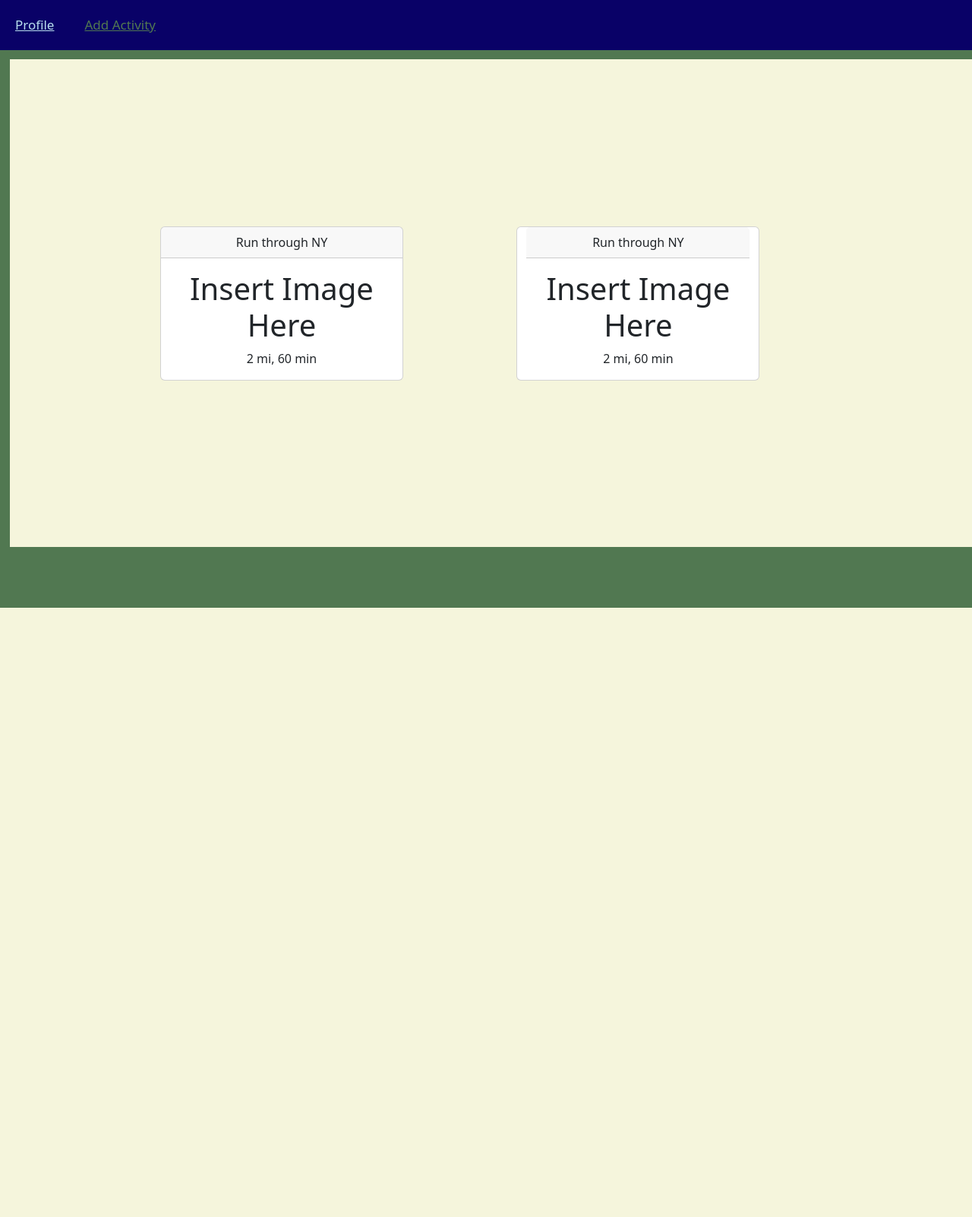
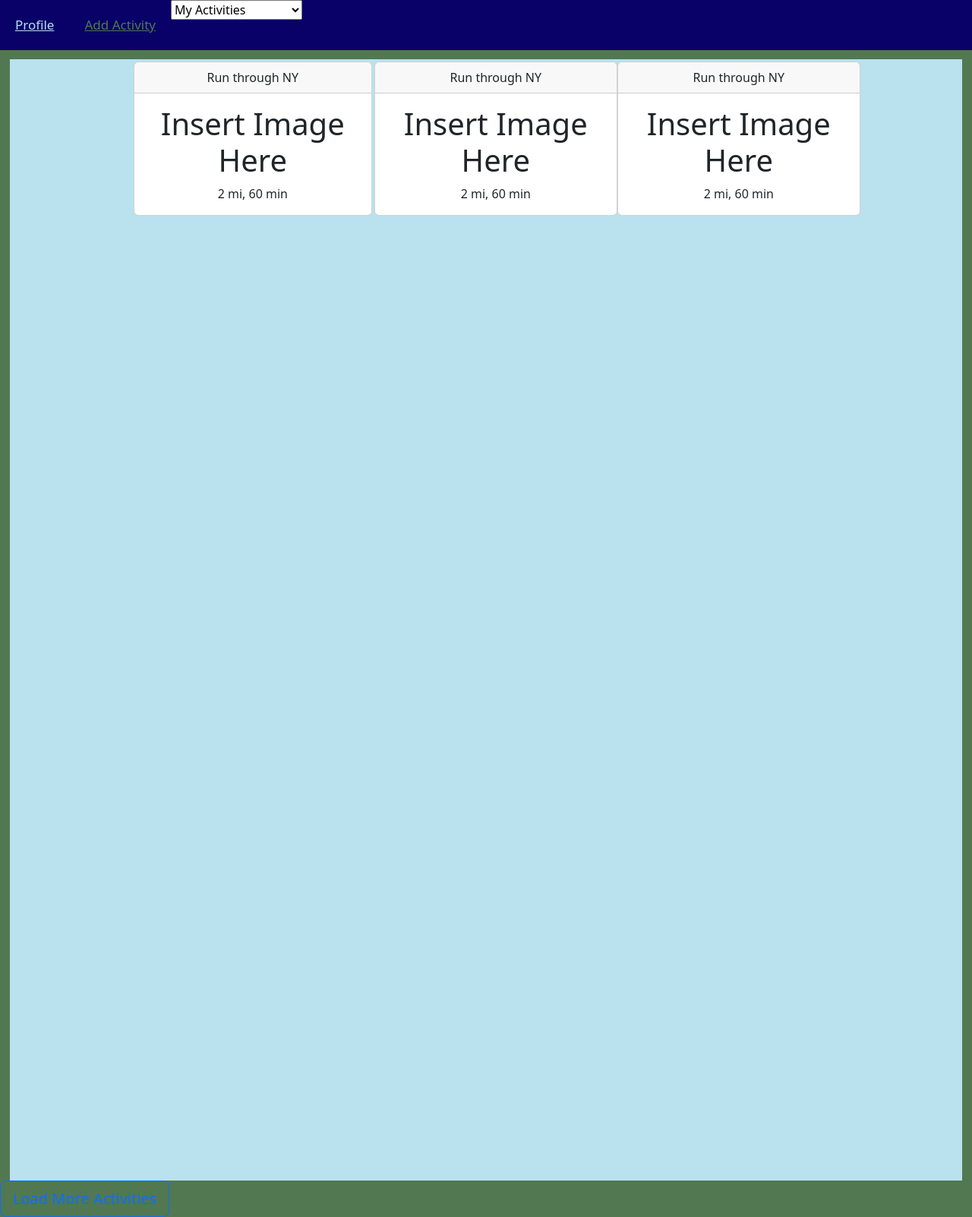
Before and after one commit to dswhaley/Route-Builder-Web-App, a Flask app: page /home/ in a window 1280 px wide. Shown: the whole page at 76% size. Before the commit the page ends 800 px from the top, so only its background shows below. Run offline with Flask 3, Linux system fonts and the light colour scheme; parts of the project's set-up code (start-up, migrations or seed data) failed here and were passed over.

Commit message:
fixed cards and started typescript to load them

```diff
--- a/app/core/templates/home.html
+++ b/app/core/templates/home.html
@@ -1,8 +1,7 @@
 <!DOCTYPE html>
 <html>
 <head>
-  <title>Home</title>
-  <title>Add an Activity</title>
+    <title> Home</title>
     <link href="https://cdn.jsdelivr.net/npm/bootstrap@5.3.1/dist/css/bootstrap.min.css"
     rel="stylesheet" crossorigin="anonymous"
     integrity="sha384-4bw+/aepP/YC94hEpVNVgiZdgIC5+VKNBQNGCHeKRQN+PtmoHDEXuppvnDJzQIu9">
@@ -18,18 +17,54 @@
 <div class="topnav">
   <a href="">Profile</a>
   <a href="">Add Activity</a>
-
+    <select id = "selectionBar">
+        <option>My Activities</option>
+        <option>Everyone's Activities</option>
+    </select>
 </div>
 
 <!-- Page content -->
 
 <div class = "box">
-<div class = "row align-items-center">
+<div class = "row align-items-center justify-content-center" style="width: 100vw;">
 
 
-        <div class="col-md-6 col-lg-4 col-xl-3">
-    <div class="card text-center" style="width: 20rem;">
-        <div class = "align-items-center">
+        <div class=" col-sm-12 col-md-6 col-lg-4 col-xl-3">
+        <div class = "cardEx" id = "card1">
+    <div class="card text-center">
+
+        <div class="card-header">
+          <!--activity.title--> Run through NY
+        </div>
+        <div class="card-body">
+          <h1 class="card-title"> <!--activity.route --> Insert Image Here </h1>
+          <!-- activity.distance--> 2 mi, <!-- activity.time --> 60 min
+          <!--<button type="button" class="btn btn-lg btn-outline-primary">Details</button>-->
+
+        </div>
+        </div>
+        </div>
+        </div>
+
+
+
+              <div class=" col-sm-12 col-md-6 col-lg-4 col-xl-3">
+
+      <div class="card text-center" style="min-width: 320px;">
+        <div class="card-header">
+          <!--activity.title--> Run through NY
+        </div>
+        <div class="card-body">
+          <h1 class="card-title"> <!--activity.route --> Insert Image Here </h1>
+          <!-- activity.distance--> 2 mi, <!-- activity.time --> 60 min
+          <!--<button type="button" class="btn btn-lg btn-outline-primary">Details</button>-->
+        </div>
+        </div>
+        </div>
+
+
+                <div class=" col-sm-12 col-md-6 col-lg-4 col-xl-3">
+      <div class="card text-center" style="min-width: 320px;">
         <div class="card-header">
           <!--activity.title--> Run through NY
         </div>
@@ -41,23 +76,8 @@
         </div>
         </div>
         </div>
-
-
-      <div class="col-md-6 col-lg-4 col-xl-3"></div>
-      <div class="card text-center align-items-left" style="width: 20rem;">
-        <div class="card-header">
-          <!--activity.title--> Run through NY
-        </div>
-        <div class="card-body">
-          <h1 class="card-title"> <!--activity.route --> Insert Image Here </h1>
-          <!-- activity.distance--> 2 mi, <!-- activity.time --> 60 min
-          <!--<button type="button" class="btn btn-lg btn-outline-primary">Details</button>-->
-        </div>
-        </div>
         </div>
 
-      </div>
-</div>
-</div>
+     <button type="button" id = "loadMore" class="btn btn-lg btn-outline-primary">Load More Activities</button>
 </body>
 </html>
--- a/app/static/styles/home.css
+++ b/app/static/styles/home.css
@@ -24,18 +24,26 @@ body{
 
 .box{
     align-items: normal;
-    background-color: beige;
+    background-color: rgb(185, 225, 238);
     text-align: center;
     justify-content: center;
-    margin: 1%;
-    padding: 15%;
-    width: 100%;
+    margin-top: 1%;
+    margin-left: 1%;
+    margin-right: -1%;
+    padding-bottom: 99%;
+    width: 98%;
     align-items: center;
     border: 2% lightblue;
 
 
+
 }
 
-.card{
-    margin: 3%;
+
+#selectionBar{
+    margin-top: 20x;
 }
+.cardEx{
+    min-width: 320px;
+    padding: 1%;
+}
```
Also changed, not shown: app/static/scripts/doomScroll.ts (+20 -0 lines).
